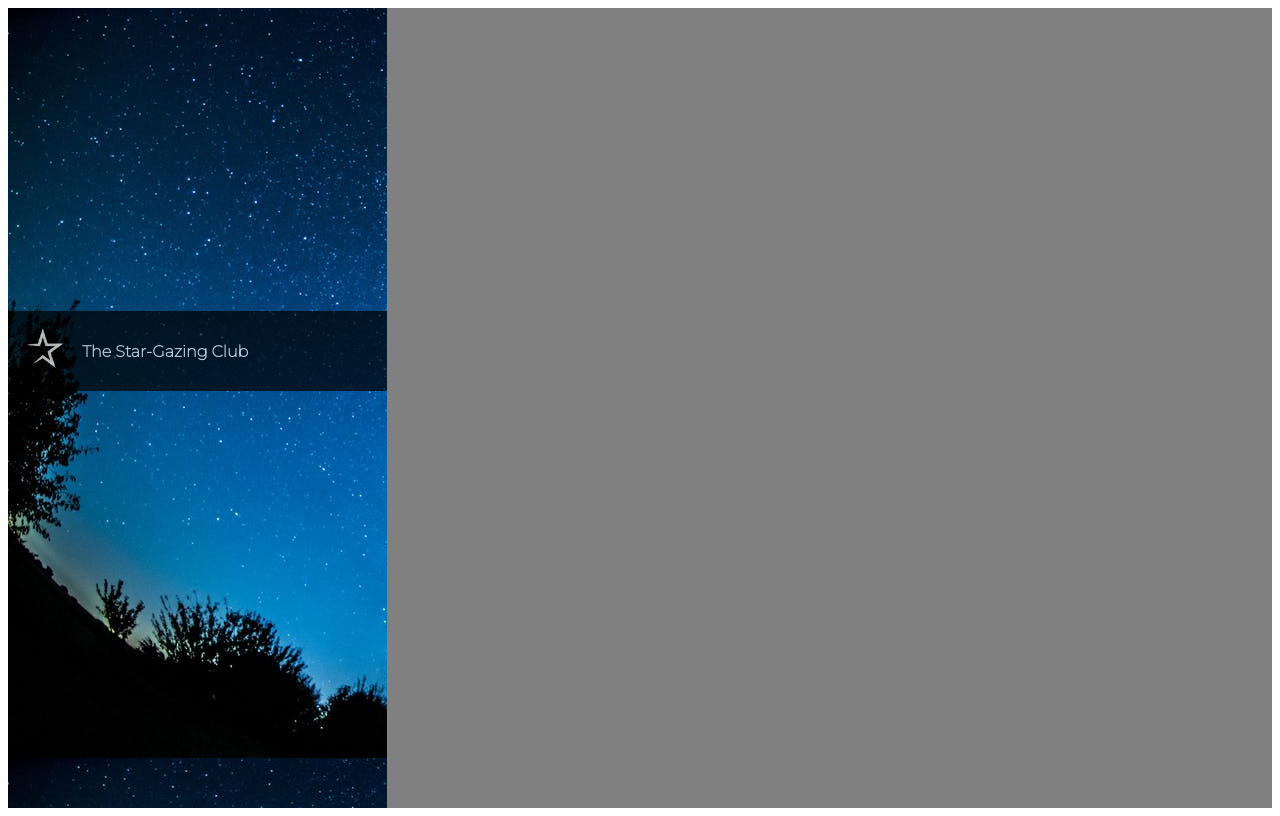
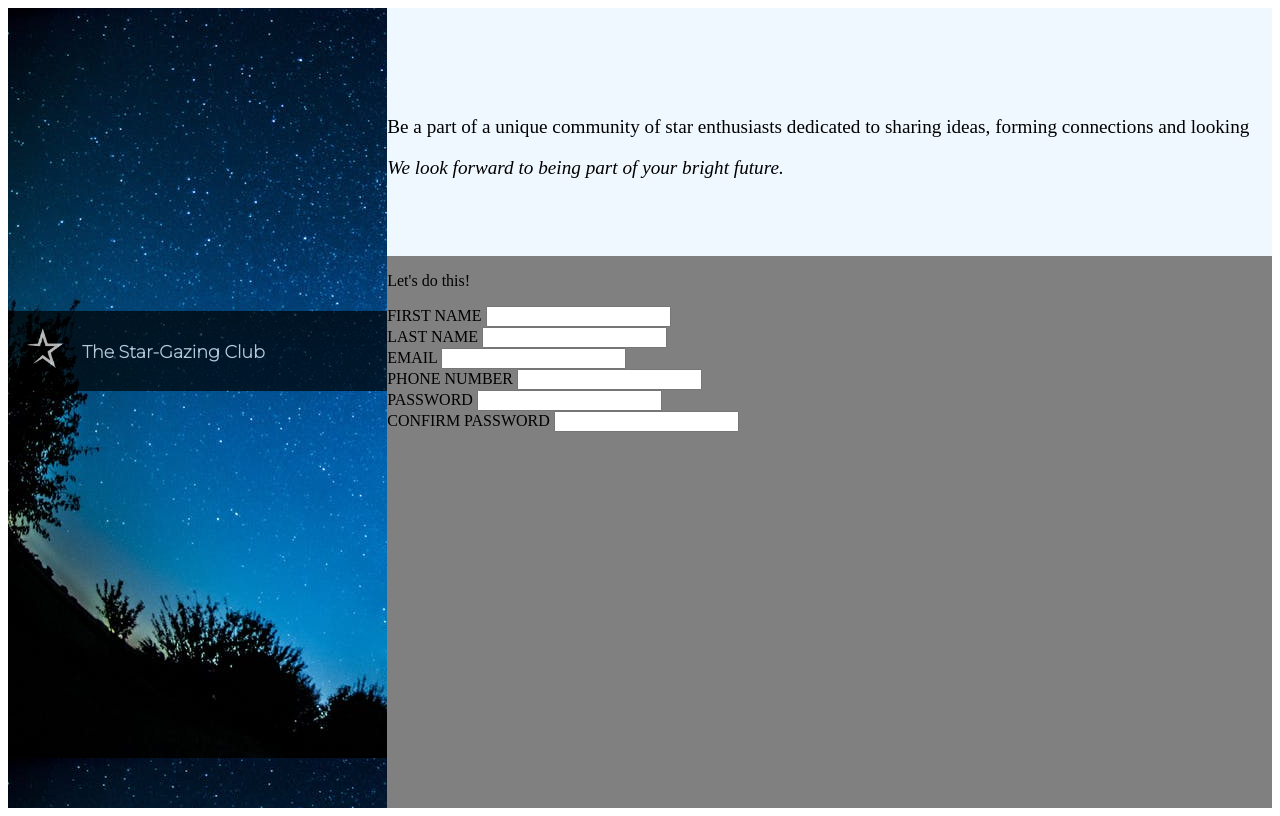
Before and after one commit to arturo9503/sign-up-form, a plain HTML site: page index.html in a window 1280 px wide. Drawn offline with Linux system fonts and the light colour scheme.

Commit message:
Add form elements

```diff
--- a/index.html
+++ b/index.html
@@ -20,9 +20,47 @@
             </div>
         </div>
         <div class="right">
-            <form>
+                <div class="header">
+                    <p id="first-line">Be a part of a unique community of star enthusiasts dedicated to sharing ideas, forming connections and looking
+                    </p>
+                    <p id="second-line">
+                        We look forward to being part of your bright future.
+                    </p>
+                </div>
+                <div class="form">
+                    <p>Let's do this!</p>
+                    <div class="input">
+                        <label for="firstName">FIRST NAME</label>
+                        <input id="firstName" type="text">
+                    </div>
+                    <div class="input">
+                        <label for="lastName">LAST NAME</label>
+                        <input id="lastName" type="text">
+                    </div>
+                    <div class="input">
+                        <label for="userEmail">EMAIL</label>
+                        <input id="userEmail" type="email">
+                    </div>
+                    <div class="input">
+                        <label for="phoneNumber">PHONE NUMBER</label>
+                        <input id="phoneNumber"type="number">
+                    </div>
+                    <div class="input">
+                        <label for="userPassword">PASSWORD</label>
+                        <input ID="userPassword" type="text">
+                    </div>
+                    <div class="input">
+                        <label for="confirmPassword">CONFIRM PASSWORD</label>
+                        <input id="confirmPassword"type="text">
+                    </div>
 
-            </form>
+
+
+
+                </div>
+                <div class="footer">
+
+                </div>
         </div>
     </div>
 
--- a/styles.css
+++ b/styles.css
@@ -34,4 +34,17 @@ body {
     color: white;
     font-family: 'Montserrat', sans-serif;
     font-weight: bold;
+    font-size: 1.1rem;
 }
+
+.header{
+    background-color: aliceblue;
+    padding-top: 10%;
+    height: 20vh;
+    font-size: 1.2rem;
+}
+
+#second-line{
+    font-style: italic;
+
+}
```
